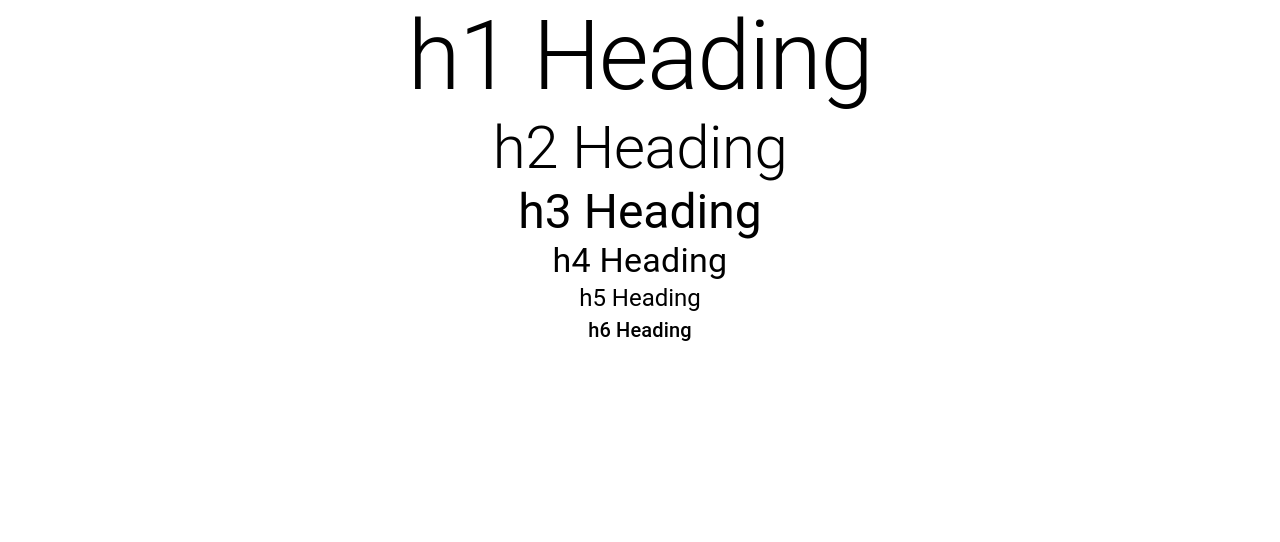
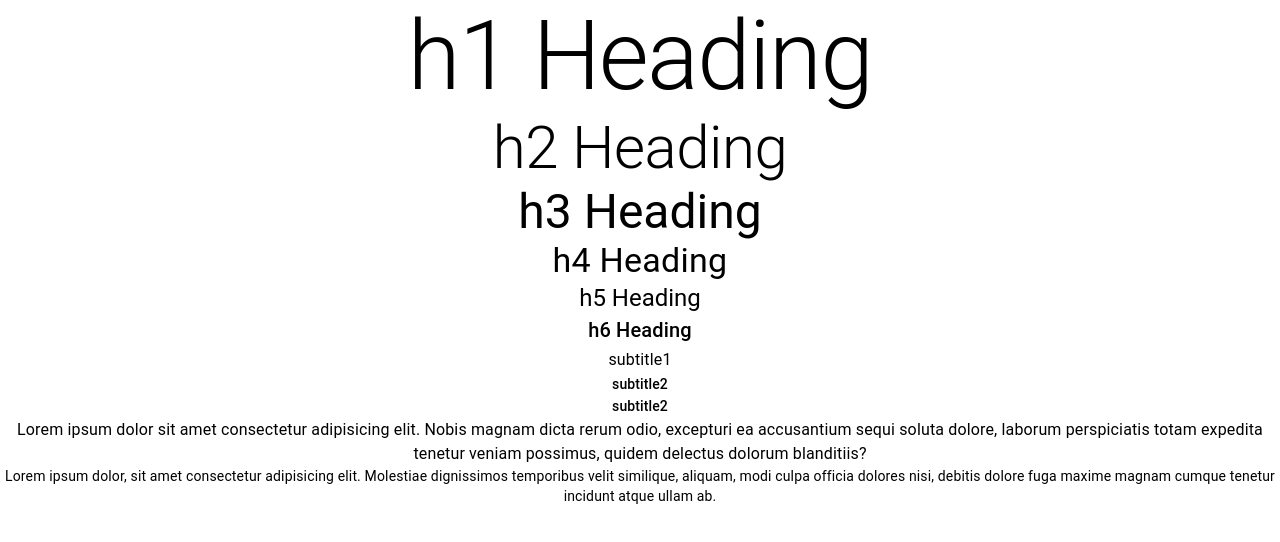
Before and after one commit to amerigirl/react-mui-demo, a React (Create React App) app: page / in a window 1280 px wide. Shown: the top 542 px of the page. Built offline with nearby package versions, Linux system fonts and the light colour scheme.

Commit message:
working with variants

```diff
--- a/src/Components/MuiTypography.tsx
+++ b/src/Components/MuiTypography.tsx
@@ -10,6 +10,12 @@ const MuiTypography = () => {
       <Typography variant="h4">h4 Heading</Typography>
       <Typography variant="h5">h5 Heading</Typography>
       <Typography variant="h6">h6 Heading</Typography>
+      <Typography variant="subtitle1">subtitle1</Typography>
+      <Typography variant="subtitle2">subtitle2</Typography>
+      <Typography variant="subtitle2">subtitle2</Typography>
+
+      <Typography>Lorem ipsum dolor sit amet consectetur adipisicing elit. Nobis magnam dicta rerum odio, excepturi ea accusantium sequi soluta dolore, laborum perspiciatis totam expedita tenetur veniam possimus, quidem delectus dolorum blanditiis?</Typography>
+      <Typography variant="body2">Lorem ipsum dolor, sit amet consectetur adipisicing elit. Molestiae dignissimos temporibus velit similique, aliquam, modi culpa officia dolores nisi, debitis dolore fuga maxime magnam cumque tenetur incidunt atque ullam ab.</Typography>
     </div>
   );
 };
```
